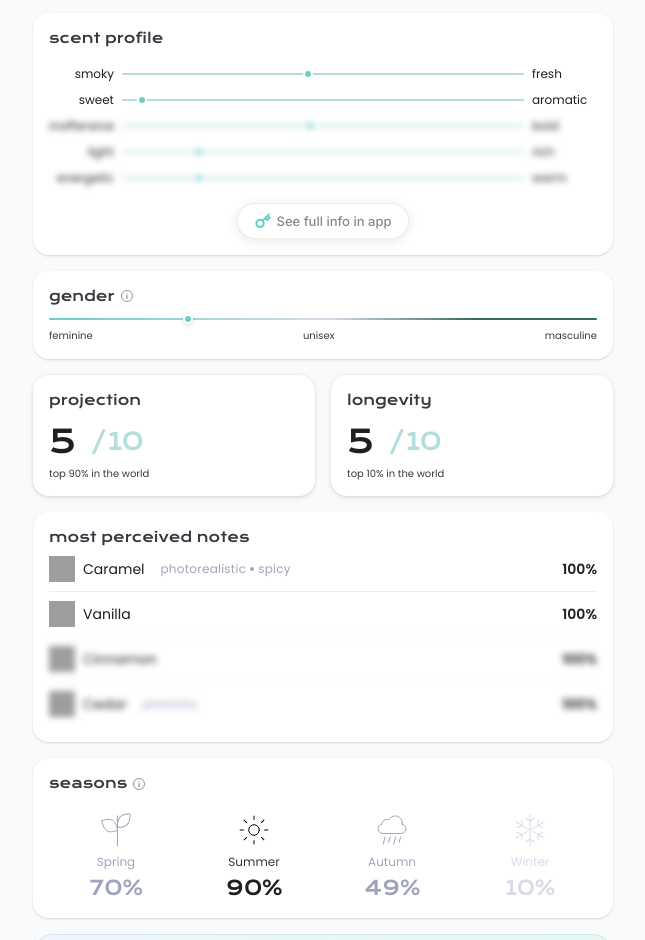
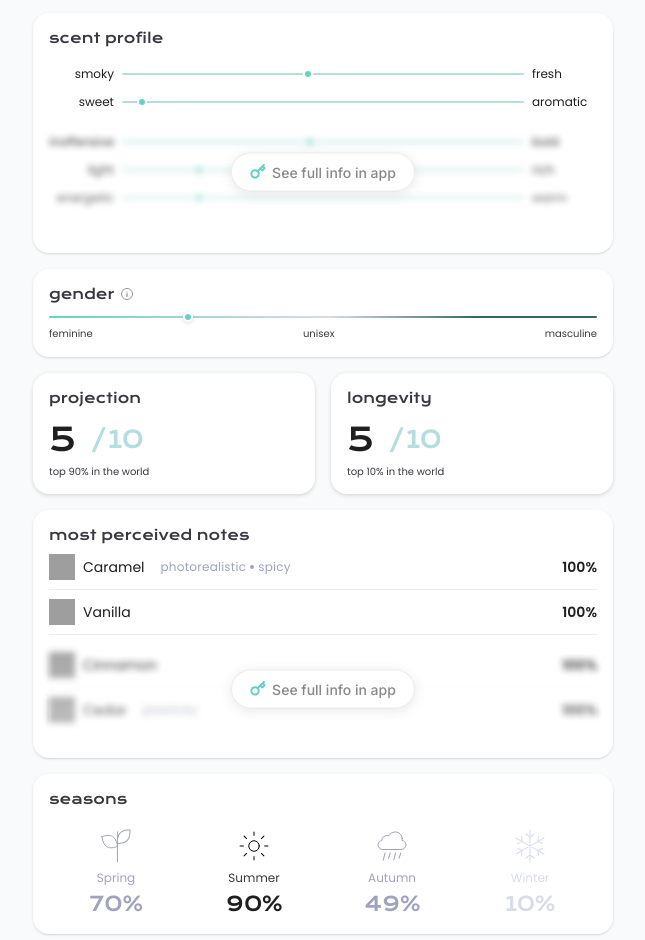
Before and after one commit to va13riya/scented-ai-share, a plain HTML site: page perfume-share.html in a window 1280 px wide. Shown: the part 769-1709 px from the top of the page, without its empty margins (317-962 px from the left). Drawn offline with nearby package versions, Linux system fonts and the light colour scheme; grey boxes are pictures that could not be loaded.

Commit message:
Update locked overlays and CTA UI polish

```diff
--- a/perfume-share.html
+++ b/perfume-share.html
@@ -496,19 +496,42 @@
     .scent-sliders {
       display: flex;
       flex-direction: column;
+      gap: 10px;
+      margin-bottom: 16px;
+    }
+
+    .scent-row {
+      display: flex;
+      align-items: center;
       gap: 8px;
-      margin-bottom: 16px;
-    }
-
-    .scent-row {
-      display: flex;
-      align-items: center;
-      gap: 8px;
     }
     .scent-row--locked {
+      pointer-events: none;
+      user-select: none;
+    }
+
+    .scent-lock-zone {
+      position: relative;
+      margin-top: 2px;
+      padding: 8px 0 10px;
+      isolation: isolate;
+    }
+    .scent-lock-stack {
+      display: flex;
+      flex-direction: column;
+      gap: 10px;
       filter: blur(3px);
       pointer-events: none;
       user-select: none;
+      opacity: .9;
+    }
+    .scent-lock-zone::after {
+      content: "";
+      position: absolute;
+      inset: 0;
+      background: linear-gradient(180deg, rgba(255,255,255,0) 0%, rgba(255,255,255,.35) 100%);
+      pointer-events: none;
+      z-index: 1;
     }
 
     .scent-label {
@@ -543,8 +566,15 @@
 
     /* lock pill */
     .lock-pill-center {
+      position: absolute;
+      left: 50%;
+      top: 50%;
+      transform: translate(-50%, -50%);
+      z-index: 2;
+      width: 100%;
       display: flex;
       justify-content: center;
+      pointer-events: none;
     }
     .lock-pill {
       display: inline-flex;
@@ -562,6 +592,9 @@
       white-space: nowrap;
       cursor: pointer;
       transition: box-shadow .15s, transform .12s;
+      pointer-events: auto;
+      max-width: min(92%, 360px);
+      width: fit-content;
     }
     .lock-pill:active { transform: scale(.97); }
     .key-icon {
@@ -569,6 +602,18 @@
       height: 16px;
       flex-shrink: 0;
       display: block;
+    }
+    .scent-card.is-visible .lock-pill {
+      animation: lockPillFloat 3.2s ease-in-out infinite;
+    }
+    .notes-card.is-visible .lock-pill {
+      animation: lockPillFloat 3.2s ease-in-out infinite;
+    }
+    .scent-card.is-visible .scent-lock-stack {
+      animation: lockedBlockBreath 3.8s ease-in-out infinite;
+    }
+    .notes-card.is-visible .note-lock-stack {
+      animation: lockedBlockBreath 3.8s ease-in-out infinite;
     }
 
     /* ───────────────────────────────────────────────────────────────
@@ -650,9 +695,30 @@
       border-top: 1px solid var(--border);
     }
     .note-row--locked {
+      pointer-events: none;
+      user-select: none;
+    }
+    .note-lock-zone {
+      position: relative;
+      padding: 6px 0 8px;
+      border-top: 1px solid var(--border);
+      isolation: isolate;
+    }
+    .note-lock-stack {
+      display: flex;
+      flex-direction: column;
       filter: blur(3px);
       pointer-events: none;
       user-select: none;
+      opacity: .9;
+    }
+    .note-lock-zone::after {
+      content: "";
+      position: absolute;
+      inset: 0;
+      background: linear-gradient(180deg, rgba(255,255,255,0) 0%, rgba(255,255,255,.35) 100%);
+      pointer-events: none;
+      z-index: 1;
     }
 
     .note-user {
@@ -822,6 +888,7 @@
       flex-direction: column;
       align-items: center;
       gap: 10px;
+      padding: 10px 0 12px;
     }
 
     .store-btn {
@@ -835,7 +902,14 @@
     }
     .store-btn:active { opacity: .88; transform: scale(.98); }
 
-    /* App Store & Google Play — SVG badges */
+    .store-badge {
+      width: 100%;
+      height: 100%;
+      display: block;
+      object-fit: contain;
+    }
+
+    /* App Store & Google Play badges */
     .store-btn--ios,
     .store-btn--android {
       border-radius: 10px;
@@ -1117,6 +1191,14 @@
       from { opacity: 0; }
       to   { opacity: 1; }
     }
+    @keyframes lockPillFloat {
+      0%, 100% { box-shadow: var(--shadow-pill); }
+      50% { box-shadow: 0 4px 16px rgba(0,0,0,.12); }
+    }
+    @keyframes lockedBlockBreath {
+      0%, 100% { opacity: .86; }
+      50% { opacity: .96; }
+    }
 
     /* Animated elements start invisible */
     [data-animate] { opacity: 0; }
@@ -1126,6 +1208,15 @@
 
     /* Hero image entrance */
     .hero-scroll-clip { animation: fadeIn .55s ease .08s forwards; opacity: 0; }
+
+    @media (prefers-reduced-motion: reduce) {
+      .scent-card.is-visible .lock-pill,
+      .scent-card.is-visible .scent-lock-stack,
+      .notes-card.is-visible .lock-pill,
+      .notes-card.is-visible .note-lock-stack {
+        animation: none;
+      }
+    }
 
 
     /* ───────────────────────────────────────────────────────────────
@@ -1133,6 +1224,7 @@
     ─────────────────────────────────────────────────────────────── */
     @media (min-width: 600px) {
       :root { --px: 24px; }
+      .lock-pill { max-width: min(88%, 420px); }
       .cta-card {
         padding: 18px 16px 18px;
       }
@@ -1153,6 +1245,12 @@
     @media (min-width: 900px) {
       body { padding-bottom: 0; }
       :root { --px: 0px; }
+      .scent-lock-zone { padding: 10px 0 14px; }
+      .note-lock-zone { padding: 8px 0 10px; }
+      .lock-pill {
+        font-size: 14px;
+        padding: 10px 18px;
+      }
 
       /* hide fixed bar on desktop */
       .fixed-bar { display: none; }
@@ -1474,8 +1572,10 @@
           <span class="scent-label scent-label--r">aromatic</span>
         </div>
 
+        <div class="scent-lock-zone" aria-hidden="true">
+          <div class="scent-lock-stack">
             <!-- LOCKED: inoffensive ←→ bold -->
-        <div class="scent-row scent-row--locked" aria-hidden="true" data-dynamic="scent-inoffensive-bold">
+            <div class="scent-row scent-row--locked" data-dynamic="scent-inoffensive-bold">
               <span class="scent-label scent-label--l">inoffensive</span>
               <div class="scent-track">
                 <div class="scent-dot" style="left:46.82%"></div>
@@ -1484,7 +1584,7 @@
             </div>
 
             <!-- LOCKED: light ←→ rich -->
-        <div class="scent-row scent-row--locked" aria-hidden="true" data-dynamic="scent-light-rich">
+            <div class="scent-row scent-row--locked" data-dynamic="scent-light-rich">
               <span class="scent-label scent-label--l">light</span>
               <div class="scent-track">
                 <div class="scent-dot" style="left:19.21%"></div>
@@ -1493,15 +1593,14 @@
             </div>
 
             <!-- LOCKED: energetic ←→ warm -->
-        <div class="scent-row scent-row--locked" aria-hidden="true" data-dynamic="scent-energetic-warm">
+            <div class="scent-row scent-row--locked" data-dynamic="scent-energetic-warm">
               <span class="scent-label scent-label--l">energetic</span>
               <div class="scent-track">
                 <div class="scent-dot" style="left:19.21%"></div>
               </div>
               <span class="scent-label scent-label--r">warm</span>
             </div>
-
-      </div><!-- /scent-sliders -->
+          </div>
 
           <!-- Lock pill -->
           <div class="lock-pill-center">
@@ -1515,6 +1614,9 @@
               See full info in app
             </button>
           </div>
+        </div>
+
+      </div><!-- /scent-sliders -->
 
     </div><!-- /scent card -->
 
@@ -1614,8 +1716,10 @@
         <span class="note-pct" data-dynamic="note-2-pct">100%</span>
       </div>
 
+      <div class="note-lock-zone" aria-hidden="true">
+        <div class="note-lock-stack">
           <!-- Note 3: Cinnamon — LOCKED -->
-      <div class="note-row note-row--locked" aria-hidden="true" data-dynamic="note-3">
+          <div class="note-row note-row--locked" data-dynamic="note-3">
             <div class="note-user">
               <div class="note-icon-wrap">
                 <img src="https://www.figma.com/api/mcp/asset/182a6d6e-d42d-4b91-afb3-89b9f80b35b9" alt="">
@@ -1626,7 +1730,7 @@
           </div>
 
           <!-- Note 4: Cedar — LOCKED, with tag -->
-      <div class="note-row note-row--locked" aria-hidden="true" data-dynamic="note-4">
+          <div class="note-row note-row--locked" data-dynamic="note-4">
             <div class="note-user note-user--tagged">
               <div style="display:flex;align-items:center;gap:8px;">
                 <div class="note-icon-wrap">
@@ -1638,6 +1742,19 @@
             </div>
             <span class="note-pct">100%</span>
           </div>
+        </div>
+
+        <div class="lock-pill-center">
+          <button class="lock-pill" onclick="document.getElementById('download').scrollIntoView({behavior:'smooth'})">
+            <img
+              class="key-icon"
+              src="assets/key.svg"
+              alt=""
+              onerror="this.style.display='none'">
+            See full info in app
+          </button>
+        </div>
+      </div>
 
     </div><!-- /notes card -->
 
@@ -1646,10 +1763,6 @@
     <div class="card seasons-card" data-animate>
       <div class="section-header">
         <h2 class="card-title">seasons</h2>
-        <svg class="info-icon" viewBox="0 0 12 12" fill="none" xmlns="http://www.w3.org/2000/svg" aria-hidden="true">
-          <circle cx="6" cy="6" r="5.5" stroke="#393840"/>
-          <path d="M6 5.5v3M6 4h.005" stroke="#393840" stroke-width="1.2" stroke-linecap="round"/>
-        </svg>
       </div>
       <div class="seasons-row">
 
```
Lines whose indentation alone changed are shown as unchanged.
